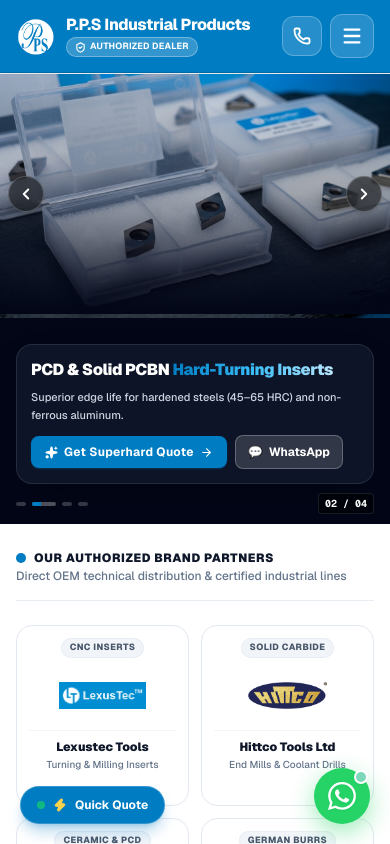
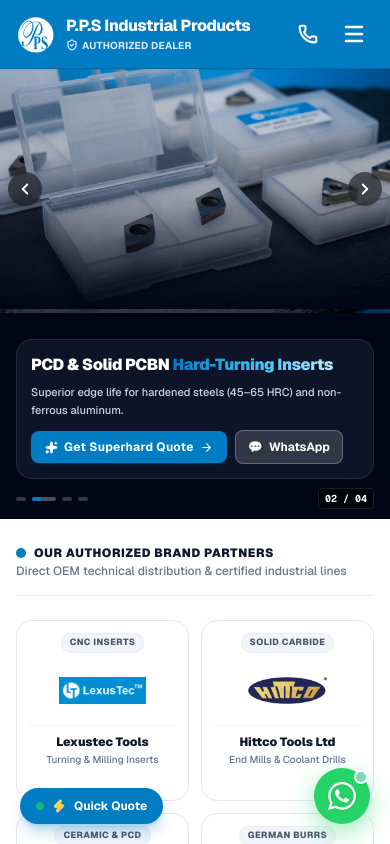
Before and after one commit to prashantmagnifiedcode/P.P.S-Industrial-Products, a Next.js app: page / in a window 390 px wide. Shown: the top 844 px of the page. Built offline with nearby package versions, Linux system fonts and the light colour scheme.

Commit message:
update header

```diff
--- a/src/app/er-tools/page.tsx
+++ b/src/app/er-tools/page.tsx
@@ -172,7 +172,7 @@ export default function ErToolsPage() {
       </div>
 
       {/* 2. Main Content Canvas */}
-      <div className="pt-[74px] sm:pt-[112px] md:pt-[156px] flex-1 flex flex-col">
+      <div className="pt-[70px] md:pt-[156px] flex-1 flex flex-col">
         <main className="flex-1">
 
           {/* Breadcrumb Navigation */}
--- a/src/app/page.tsx
+++ b/src/app/page.tsx
@@ -43,10 +43,10 @@ export default function HomePage() {
       </div>
 
       {/* 2. Main Content Canvas with dynamic top padding for fixed header */}
-      <div className="pt-[74px] sm:pt-[112px] md:pt-[156px] flex-1 flex flex-col">
+      <div className="pt-[70px] md:pt-[155px] flex-1 flex flex-col bg-slate-950">
 
         {/* Sequence designed for maximum B2B reach, instant credibility & conversion */}
-        <main className="flex-1 flex flex-col">
+        <main className="flex-1 flex flex-col -mt-px">
 
           {/* 1. Hero Section: High-converting headline, CTAs, trust stats, and cutting tool imagery */}
           <HeroSection />
--- a/src/components/Header.tsx
+++ b/src/components/Header.tsx
@@ -239,7 +239,7 @@ export default function Header({ isScrolled: propIsScrolled }: HeaderProps = {})
 
   return (
     <>
-      <header className="w-full bg-[#007CC2] md:bg-white border-b border-[#006aa6] md:border-slate-200 shadow-sm transition-colors">
+      <header className="w-full bg-[#007CC2] md:bg-white border-b border-[#006aa6] md:border-b-0 shadow-sm transition-colors">
         {/* Main Header Bar (Primary Blue #007CC2 on Mobile, Clean White on Desktop) */}
         <div className="max-w-7xl mx-auto px-4 sm:px-6 lg:px-8 py-3.5">
           <div className="flex items-center justify-between gap-4 lg:gap-8">
@@ -278,8 +278,8 @@ export default function Header({ isScrolled: propIsScrolled }: HeaderProps = {})
                   </span>
                 </div>
                 <div className="flex items-center gap-1.5 sm:gap-2 mt-0.5">
-                  <span className="inline-flex items-center gap-1 px-2 sm:px-2.5 py-0.5 rounded-full bg-white/20 text-white border border-white/30 md:bg-[#f0f8fc] md:text-[#007CC2] md:border-[#bde2f5] text-[9px] sm:text-[11px] font-bold tracking-wide uppercase shadow-xs md:shadow-sm shrink-0">
-                    <ShieldCheck size={11} className="stroke-[2.5]" />
+                  <span className="inline-flex items-center gap-1 text-[10px] sm:text-[11px] font-bold tracking-wide uppercase text-blue-100 md:text-[#007CC2] shrink-0">
+                    <ShieldCheck size={12} className="stroke-[2.5]" />
                     Authorized Dealer
                   </span>
                   <span className="text-white/40 md:text-slate-300 hidden md:inline">•</span>
@@ -355,18 +355,18 @@ export default function Header({ isScrolled: propIsScrolled }: HeaderProps = {})
               {/* Mobile Quick Direct Call Hotline Button */}
               <a
                 href="tel:+919350509134"
-                className="md:hidden p-2.5 rounded-xl bg-white/15 hover:bg-white/25 border border-white/25 text-white active:scale-95 transition-all flex items-center justify-center shadow-xs"
+                className="md:hidden p-2 text-white hover:bg-white/10 active:scale-95 transition-all flex items-center justify-center rounded-xl focus:outline-none focus:ring-0 outline-none border-0"
                 title="Call P.P.S Helpline"
                 aria-label="Call +91 93505 09134"
               >
-                <Phone size={18} className="stroke-[2.5]" />
+                <Phone size={20} className="stroke-[2.5]" />
               </a>
 
               {/* Primary Instant RFQ Button (Desktop only - mobile accesses via sidebar) */}
               <button
                 type="button"
                 onClick={() => setIsRfqDrawerOpen(true)}
-                className="hidden md:flex relative overflow-hidden group px-5 py-2.5 rounded-2xl bg-[#007CC2] hover:bg-[#006aa6] text-white font-bold text-xs sm:text-sm tracking-wide shadow-md shadow-[#007CC2]/20 active:scale-95 transition-all items-center gap-2 shrink-0"
+                className="hidden md:flex relative overflow-hidden group px-5 py-2.5 rounded-2xl bg-[#007CC2] hover:bg-[#006aa6] text-white font-bold text-xs sm:text-sm tracking-wide shadow-md shadow-[#007CC2]/20 active:scale-95 transition-all items-center gap-2 shrink-0 focus:outline-none focus:ring-0 outline-none"
               >
                 <span className="absolute inset-0 w-full h-full bg-white/20 transform -skew-x-12 -translate-x-full group-hover:translate-x-full transition-transform duration-700" />
                 <Sparkles size={16} className="fill-current text-white" />
@@ -377,11 +377,11 @@ export default function Header({ isScrolled: propIsScrolled }: HeaderProps = {})
               <button
                 type="button"
                 onClick={() => setIsMobileMenuOpen(!isMobileMenuOpen)}
-                className="md:hidden p-2.5 rounded-xl bg-white/15 hover:bg-white/25 border border-white/25 text-white active:scale-95 transition-all flex items-center justify-center shadow-xs"
+                className="md:hidden p-2 text-white hover:bg-white/10 active:scale-95 transition-all flex items-center justify-center rounded-xl focus:outline-none focus:ring-0 outline-none border-0"
                 aria-label={isMobileMenuOpen ? 'Close menu' : 'Open mobile menu'}
                 aria-expanded={isMobileMenuOpen}
               >
-                {isMobileMenuOpen ? <X size={22} className="stroke-[2.5]" /> : <Menu size={22} className="stroke-[2.5]" />}
+                {isMobileMenuOpen ? <X size={24} className="stroke-[2.5]" /> : <Menu size={24} className="stroke-[2.5]" />}
               </button>
             </div>
           </div>
--- a/src/components/HeroSection.tsx
+++ b/src/components/HeroSection.tsx
@@ -201,7 +201,7 @@ export default function HeroSection() {
       <button
         type="button"
         onClick={prevSlide}
-        className="absolute left-2 sm:left-4 top-[120px] xs:top-[130px] sm:top-1/2 -translate-y-1/2 z-30 p-2 sm:p-2.5 rounded-full bg-black/50 hover:bg-[#007CC2] border border-white/20 text-white backdrop-blur-md transition-all shadow-md active:scale-90"
+        className="absolute left-2 sm:left-4 top-[120px] xs:top-[130px] sm:top-1/2 -translate-y-1/2 z-30 p-2 sm:p-2.5 rounded-full bg-black/50 hover:bg-[#007CC2] border-0 focus:outline-none focus:ring-0 outline-none text-white backdrop-blur-md transition-all shadow-md active:scale-90"
         aria-label="Previous Slide"
       >
         <ChevronLeft size={18} className="stroke-[2.5]" />
@@ -210,7 +210,7 @@ export default function HeroSection() {
       <button
         type="button"
         onClick={nextSlide}
-        className="absolute right-2 sm:right-4 top-[120px] xs:top-[130px] sm:top-1/2 -translate-y-1/2 z-30 p-2 sm:p-2.5 rounded-full bg-black/50 hover:bg-[#007CC2] border border-white/20 text-white backdrop-blur-md transition-all shadow-md active:scale-90"
+        className="absolute right-2 sm:right-4 top-[120px] xs:top-[130px] sm:top-1/2 -translate-y-1/2 z-30 p-2 sm:p-2.5 rounded-full bg-black/50 hover:bg-[#007CC2] border-0 focus:outline-none focus:ring-0 outline-none text-white backdrop-blur-md transition-all shadow-md active:scale-90"
         aria-label="Next Slide"
       >
         <ChevronRight size={18} className="stroke-[2.5]" />
--- a/src/components/QuickInquiryModal.tsx
+++ b/src/components/QuickInquiryModal.tsx
@@ -175,7 +175,7 @@ export default function QuickInquiryModal() {
         type="button"
         id="quick-quote-trigger"
         aria-label="Request Quick Tooling Quotation"
-        className="fixed bottom-5 left-5 z-40 bg-[#007CC2] hover:bg-[#006aa6] text-white px-4 py-2.5 rounded-full shadow-lg shadow-[#007CC2]/30 flex items-center gap-2 text-xs sm:text-sm font-bold border border-white/20 transition-all duration-300 hover:scale-105 active:scale-95 group cursor-pointer"
+        className="fixed bottom-5 left-5 z-40 bg-[#007CC2] hover:bg-[#006aa6] text-white px-4 py-2.5 rounded-full shadow-lg shadow-[#007CC2]/30 flex items-center gap-2 text-xs sm:text-sm font-bold border-0 focus:outline-none focus:ring-0 outline-none transition-all duration-300 hover:scale-105 active:scale-95 group cursor-pointer"
       >
         <span className="flex h-2 w-2 relative">
           <span className="animate-ping absolute inline-flex h-full w-full rounded-full bg-emerald-400 opacity-75" />
```
